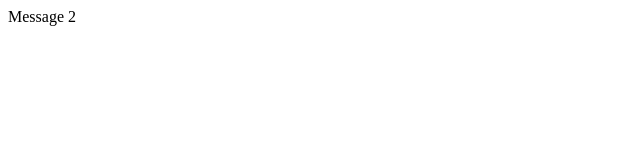
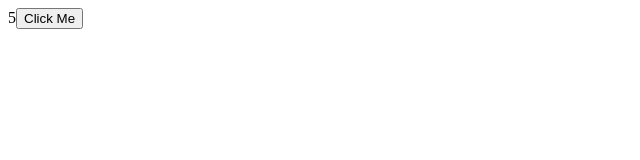
Before and after one commit to sajadsoorni/react-app, a React (Vite) app: page / in a window 1280 px wide. Shown: the top 160 px of the page, without its empty margins (0-640 px from the left). Built offline with nearby package versions, Linux system fonts and the light colour scheme.

Commit message:
feat: update drink price using state and spread operator
- Implemented useState to manage drink object
- Used the spread operator to update price while preserving other properties
- Added a button to trigger the price update

```diff
--- a/src/App.tsx
+++ b/src/App.tsx
@@ -1,10 +1,27 @@
-import Message from './components/Message';
-const App = () => {
+import { useState } from 'react';
+
+function App() {
+  const [drink, setDrink] = useState({
+    title: 'Americano',
+    price: 5,
+  });
+
+  const handleClick = () => {
+    const newDrink = {
+      // title: drink.title,
+      ...drink,
+      price: 6,
+    };
+
+    setDrink(newDrink);
+  };
+
   return (
     <div>
-      <Message />
+      {drink.price}
+      <button onClick={handleClick}>Click Me</button>
     </div>
   );
-};
+}
 
 export default App;
```
